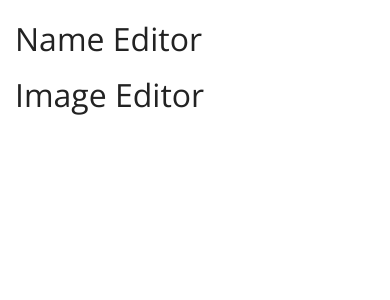
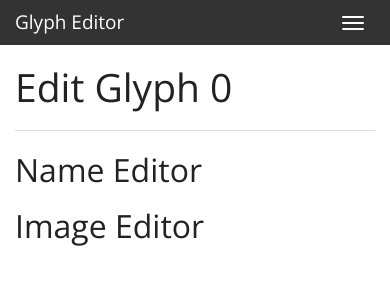
Before and after one commit to DDMAL/Interactive-Classifier, a Python web app: template public/neumeeditor/templates/neumeeditor/index.html in a window 390 px wide. Shown: the top 300 px of the page. Run offline with Jinja, Linux system fonts and the light colour scheme; the template is opened without the code that fills it, so the values that code supplies are empty; some libraries are stand-ins or nearby versions.

Commit message:
New: Main menu

```diff
--- a/public/neumeeditor/static/neumeeditor/js/neumeeditor.js
+++ b/public/neumeeditor/static/neumeeditor/js/neumeeditor.js
@@ -73,15 +73,10 @@
         Backbone.history.start();
     });
 
-    // Create a region. It will control what's in the #container element.
-    App.container = new Backbone.Marionette.Region
-    ({
-        el: "#container"
+    App.addRegions({
+        container: "#content",
+        navigation: "#navigation"
     });
-
-    // App.addRegions({
-    //     container: "#container"
-    // });
 
     // Add a view to the region. It will automatically render immediately.
     //    region.show(new MyView());
@@ -91,6 +86,46 @@
 
     // Close out the view and display nothing in #container.
     //    region.close();
+
+    App.module("mainMenu", function(mymodule, App, Backbone, Marionette, $, _) {
+        this.startWithParent = true;
+
+        /**
+         * A generic link
+         */
+        var Link = Backbone.Model.extend({
+            defaults: {
+                url: "#",
+                text: "Link"
+            }
+        });
+
+        /**
+         * The main menu.
+         */
+        var MainMenuView = Backbone.Marionette.CompositeView.extend({
+            childView: SingleMainMenuLinkView,
+            childViewContainer: ".navbar-left",
+            template: "#main-menu-template"
+        });
+
+        /**
+         * A link on the main menu.
+         */
+        var SingleMainMenuLinkView = Backbone.Marionette.ItemView.extend({
+            template: "single-main-menu-link-template"
+        });
+
+        /*
+        Execution Code
+        */
+        var menuLinks = new Backbone.Collection();
+        menuLinks.add(new Link());
+        menuLinks.add(new Link());
+        menuLinks.add(new Link());
+        var menu = new MainMenuView({collection: menuLinks});
+        App.navigation.show(menu);
+    });
 
     App.module("authentication", function(myModule, App, Backbone, Marionette, $, _){
         this.startWithParent = false;
@@ -197,6 +232,10 @@
                 }
 
                 return output;
+            },
+
+            defaults: {
+                id: 0
             }
         });
 
@@ -326,13 +365,13 @@
             }
         });
 
-        /**
-         * View for looking at a single glyph object.
-         */
-        var SingleGlyphView = Backbone.Marionette.ItemView.extend({
-            tagName: "li",
-            template: _.template("")
-        });
+        // /**
+        //  * View for looking at a single glyph object.
+        //  */
+        // var SingleGlyphView = Backbone.Marionette.ItemView.extend({
+        //     tagName: "li",
+        //     template: _.template("")
+        // });
 
         var CreateImagesView = Backbone.Marionette.ItemView.extend({
             createdCollection: undefined,
@@ -480,6 +519,7 @@
             template: _.template("#edit-single-glyph-template")
         });
 
+
         /*
         Layout Views
         */
@@ -496,7 +536,12 @@
                 nameCreateArea: ".name-create-area",
                 imageUploadArea: ".image-upload-area",
                 imagesEditArea: ".images-area"
+            },
+
+            modelEvents: {
+                "change": "render"
             }
+
         });
 
         /*
@@ -507,7 +552,7 @@
 
         var glyph = new Glyph({url: "http://localhost:8000/neumeeditor/glyph/1/"});
 
-        var editor = new AppLayoutView();
+        var editor = new AppLayoutView({model: glyph});
 
         this.start = function()
         {
@@ -516,6 +561,9 @@
 
             console.log("Starting...");
             glyph.fetch({success: function(){
+
+                console.log(editor.model);
+
                 var glyphNames = glyph.getCollection("name_set", NameCollection, Name);
                 var glyphImages = glyph.getCollection("image_set", ImageCollection, Image);
                 console.log(glyphNames);
--- a/public/neumeeditor/templates/neumeeditor/index.html
+++ b/public/neumeeditor/templates/neumeeditor/index.html
@@ -13,9 +13,39 @@
 </head>
 <body>
 
-<div id="container" class="container-fluid"></div>
+<div id="container" class="container-fluid">
+    <div id="navigation"></div>
+    <div id="content"></div>
+</div>
+
+<script type="text/template" id="main-menu-template">
+<nav class="navbar navbar-default" role="navigation">
+    <div class="navbar-header">
+        <button type="button" class="navbar-toggle" data-toggle="collapse" data-target="#bs-example-navbar-collapse-1">
+            <span class="sr-only">Toggle navigation</span>
+            <span class="icon-bar"></span>
+            <span class="icon-bar"></span>
+            <span class="icon-bar"></span>
+        </button>
+        <a class="navbar-brand" href="#">Glyph Editor</a>
+    </div>
+    <div class="collapse navbar-collapse" id="bs-example-navbar-collapse-1">
+        <ul class="nav navbar-nav navbar-left"></ul>
+        <ul class="nav navbar-nav navbar-right"></ul>
+    </div><!-- /.navbar-collapse -->
+</nav>
+</script>
+
+<script type="text/template" id="single-main-menu-link-template">
+<li><a href="<%= url %>"><%= text %></a></li>
+</script>
 
 <script type="text/template" id="edit-glyph-template">
+    <div class="col-md-12">
+        <h1>Edit Glyph <%= id %></h1>
+        <hr/>
+    </div>
+
     <div class="col-md-6 name-editor">
         <h2>Name Editor</h2>
         <div class="name-create-area"></div>
```
